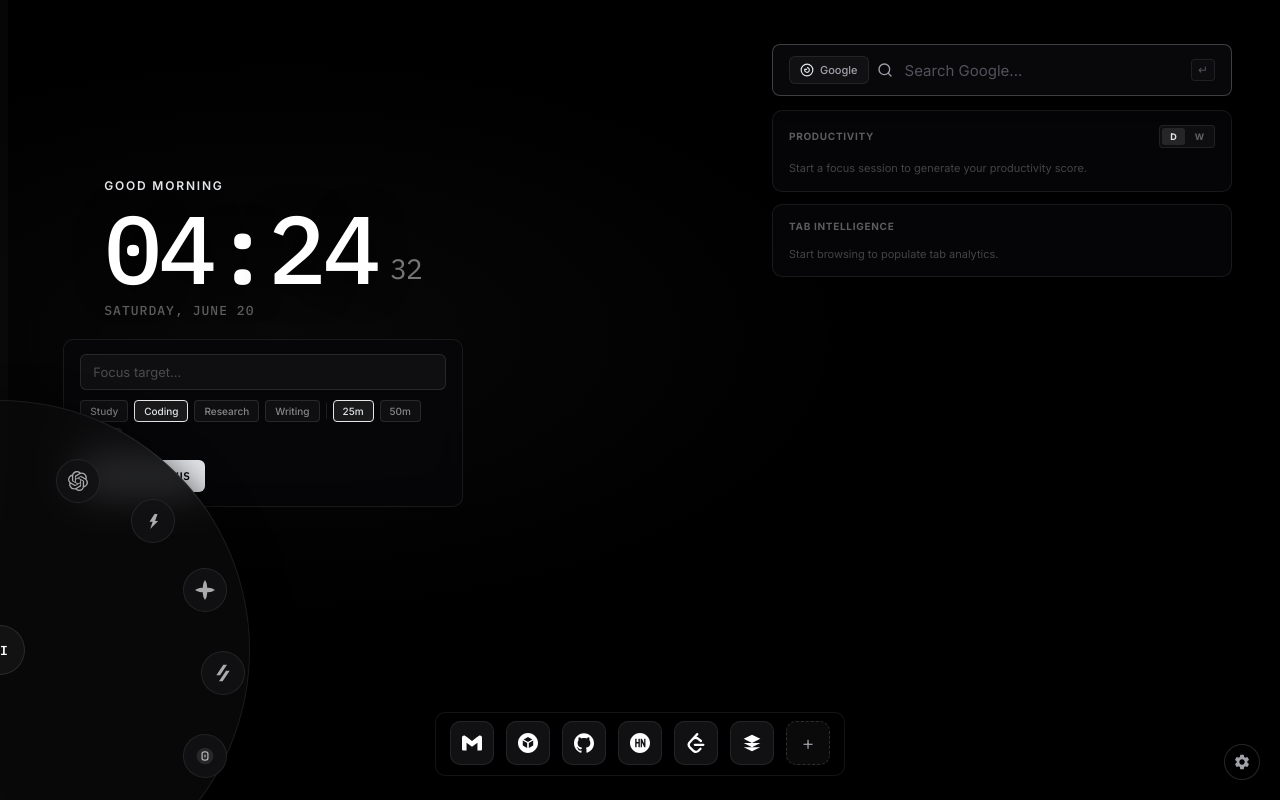
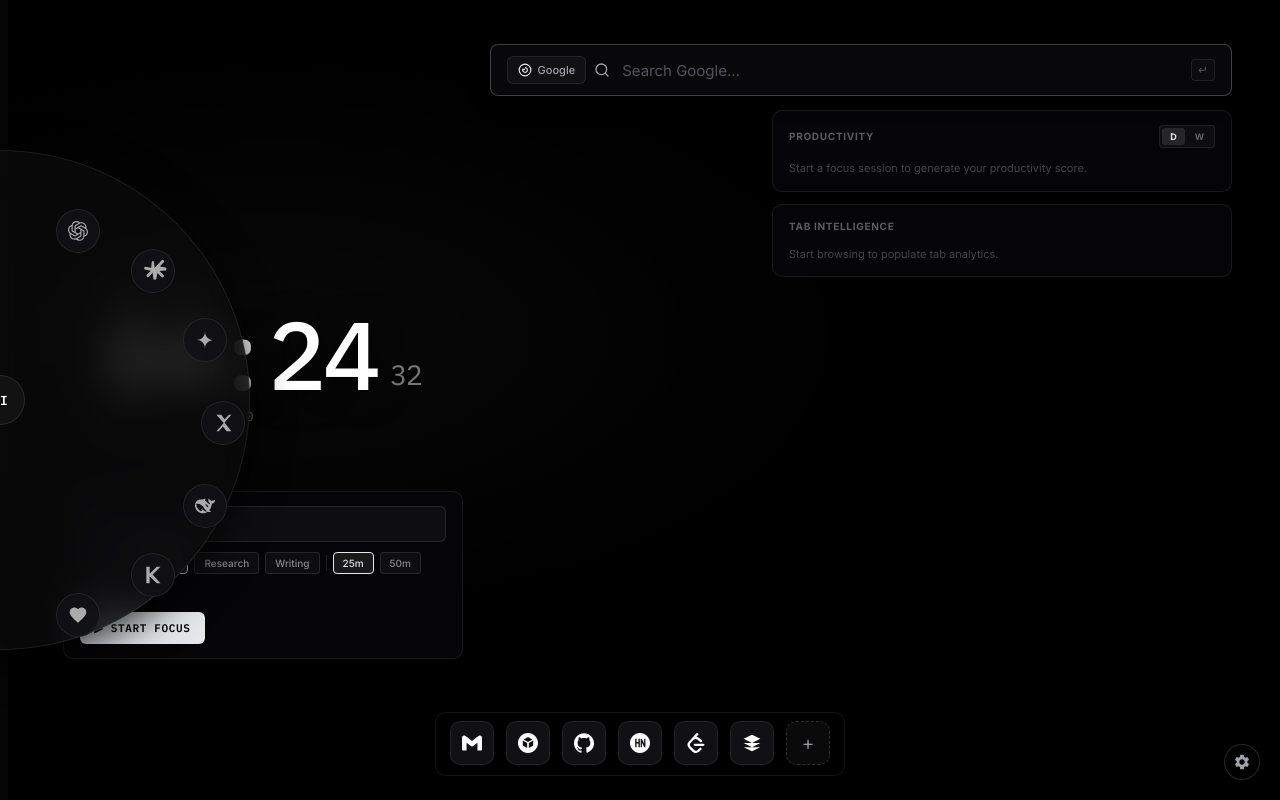
Before and after one commit to callme-ADHI/eX1, a React (Vite) app: page / in a window 1280 px wide. Built offline with nearby package versions, Linux system fonts and the light colour scheme.

Commit message:
fix: keep AI Wheel centered on Y axis by translating Y inside Framer Motion properties

```diff
--- a/src/newtab/App.module.css
+++ b/src/newtab/App.module.css
@@ -19,35 +19,35 @@
 }
 
 /* ─── LEFT COLUMN ─────────────────────────────────────────────────────────── */
-/* Clock: absolute, moved left by 1.5cm and up by 4cm from the center */
+/* Clock: absolute, lowered closer to center vertically (1.2cm above center) */
 .clockArea {
   position: absolute;
   left: calc(25% - 1.5cm);
-  top: calc(50% - 4cm);
+  top: calc(50% - 1.2cm);
   transform: translate(-50%, -50%);
   z-index: 10;
 }
 
-/* Focus strip: sits just below the clock */
+/* Focus strip: placed lower down (2.4cm below center) to avoid touching the clock */
 .focusArea {
   position: absolute;
   left: calc(25% - 1.5cm - 200px);   /* left-align with clock */
-  top: calc(50% - 4cm + 90px);       /* placed right below clock */
+  top: calc(50% + 2.4cm);
   width: 400px;
   z-index: 10;
 }
 
 /* ─── RIGHT COLUMN ────────────────────────────────────────────────────────── */
-/* Search bar: top-right */
+/* Search bar: top-right, spans 58vw (more than 50% of the screen) */
 .searchArea {
   position: absolute;
   right: 48px;
   top: 44px;
-  width: 460px;
+  width: 58vw;
   z-index: 20;
 }
 
-/* Productivity + Tab cards: stacked directly under search bar */
+/* Productivity + Tab cards: stacked directly under search bar, keeping compact width */
 .cardsArea {
   position: absolute;
   right: 48px;
--- a/src/newtab/components/AIWheel/AIWheel.module.css
+++ b/src/newtab/components/AIWheel/AIWheel.module.css
@@ -104,9 +104,13 @@
 .icon {
   display: flex; align-items: center; justify-content: center;
   width: 20px; height: 20px;
+  flex-shrink: 0;
 }
 .icon svg {
-  width: 100%; height: 100%;
+  width: 100% !important;
+  height: 100% !important;
+  display: block;
+  overflow: visible;
 }
 
 /* ── Hover label ── positioned to the right (left: 56px) ───────────────── */
--- a/src/newtab/components/AIWheel/AIWheel.tsx
+++ b/src/newtab/components/AIWheel/AIWheel.tsx
@@ -8,12 +8,28 @@ import { DEFAULT_SETTINGS } from '../../../shared/defaults';
 import styles from './AIWheel.module.css';
 
 export default function AIWheel() {
-  const [tools]    = useStorage<AITool[]>(KEYS.AI_TOOLS, DEFAULT_AI_TOOLS);
+  const [tools, setTools] = useStorage<AITool[]>(KEYS.AI_TOOLS, DEFAULT_AI_TOOLS);
   const [settings] = useStorage<AppSettings>(KEYS.SETTINGS, DEFAULT_SETTINGS);
   const [open, setOpen]       = useState(false);
   const [hovered, setHovered] = useState<string | null>(null);
   const leaveRef = useRef<number | undefined>(undefined);
   const enterRef = useRef<number | undefined>(undefined);
+
+  // Auto-sync stored tool icons with the high-quality legacy SVGs
+  useEffect(() => {
+    let changed = false;
+    const updated = tools.map(t => {
+      const def = DEFAULT_AI_TOOLS.find(d => d.id === t.id);
+      if (def && def.icon !== t.icon) {
+        changed = true;
+        return { ...t, icon: def.icon };
+      }
+      return t;
+    });
+    if (changed) {
+      setTools(updated);
+    }
+  }, [tools, setTools]);
 
   const active = tools
     .filter(t => t.pinned !== false)
@@ -87,9 +103,9 @@ export default function AIWheel() {
             {/* Semicircle panel slider */}
             <motion.div
               className={styles.panel}
-              initial={{ x: -300 }}
-              animate={{ x: 0 }}
-              exit={{ x: -300 }}
+              initial={{ x: -300, y: '-50%' }}
+              animate={{ x: 0, y: '-50%' }}
+              exit={{ x: -300, y: '-50%' }}
               transition={{ type: 'spring', stiffness: 270, damping: 28 }}
               onMouseEnter={cancelClose}
               onMouseLeave={scheduleClose}
```
Also changed, not shown: src/shared/defaults.ts (+7 -7 lines).
